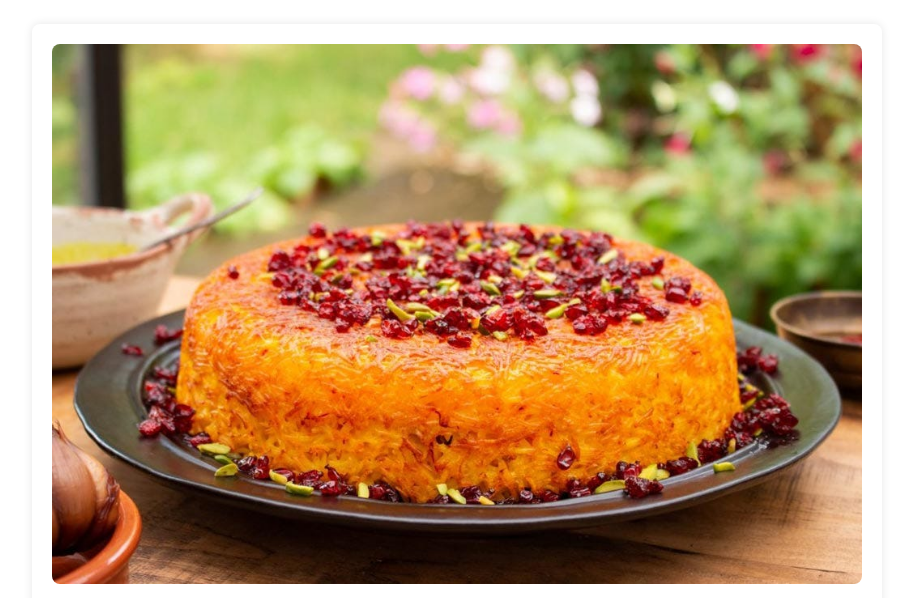
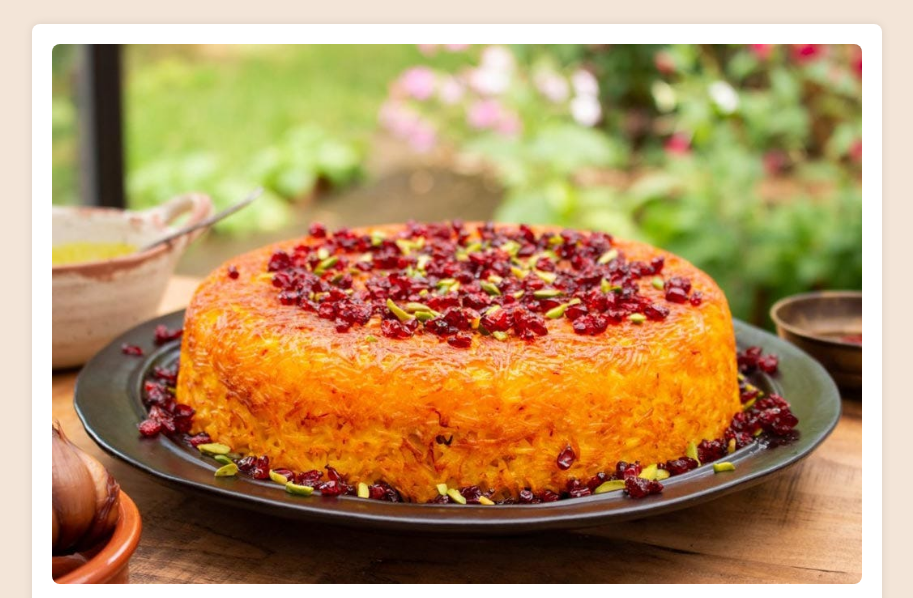
Before and after one commit to MohammadSoleimanikia/recipe-page, a website: page docs/index.html in a window 1280 px wide. Shown: the top 598 px of the page, without its empty margins (183-1096 px from the left). Drawn offline with Linux system fonts and the light colour scheme.

Commit message:
change the background color

```diff
--- a/docs/index.html
+++ b/docs/index.html
@@ -6,7 +6,7 @@
     <title>Document</title>
     <link rel="stylesheet" href="./styles.css" />
   </head>
-  <body>
+  <body class="bg-[#F3E5D8]">
     <main class="main">
       <img class="image" src="./assets/imgs/tahchin.jpg" alt="tahchin pic" />
       <h1 class="title">Persian Saffron Rice (Tachin)</h1>
--- a/src/input.css
+++ b/src/input.css
@@ -2,7 +2,7 @@
 @tailwind components;
 @tailwind utilities;
 .main {
-  @apply shadow-3xl w-[95%]   sm:w-[80%] max-w-[850px] bg-white mx-auto mt-6 p-2 sm:p-5 rounded-lg font-times mb-2;
+  @apply shadow-3xl w-[95%] sm:w-[80%] max-w-[850px] bg-white mx-auto mt-6 p-2 sm:p-5 rounded-lg font-times mb-2;
 }
 .image {
   @apply rounded-lg;
```
Also changed, not shown: docs/assets/imgs/recipe-page.png, docs/styles.css.
